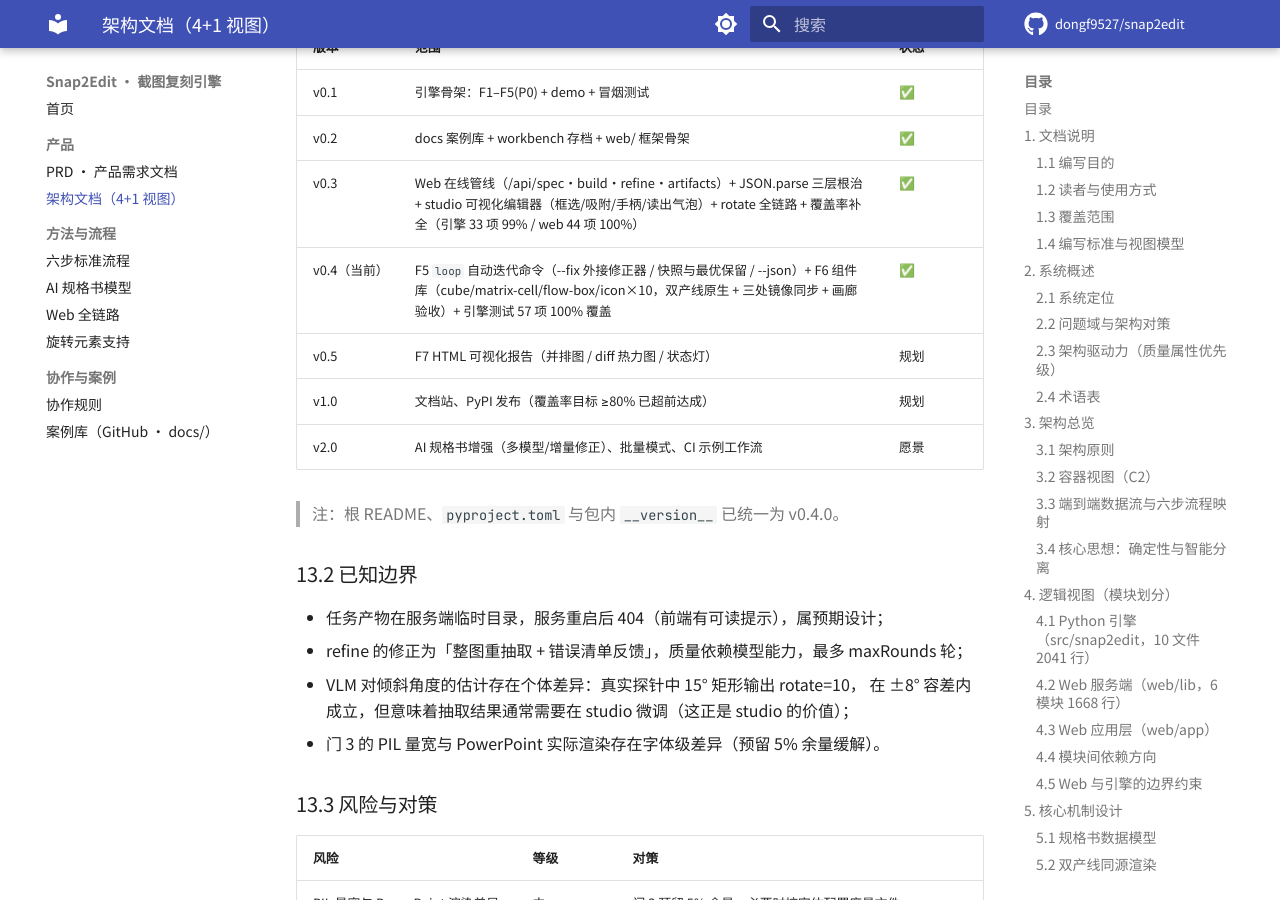
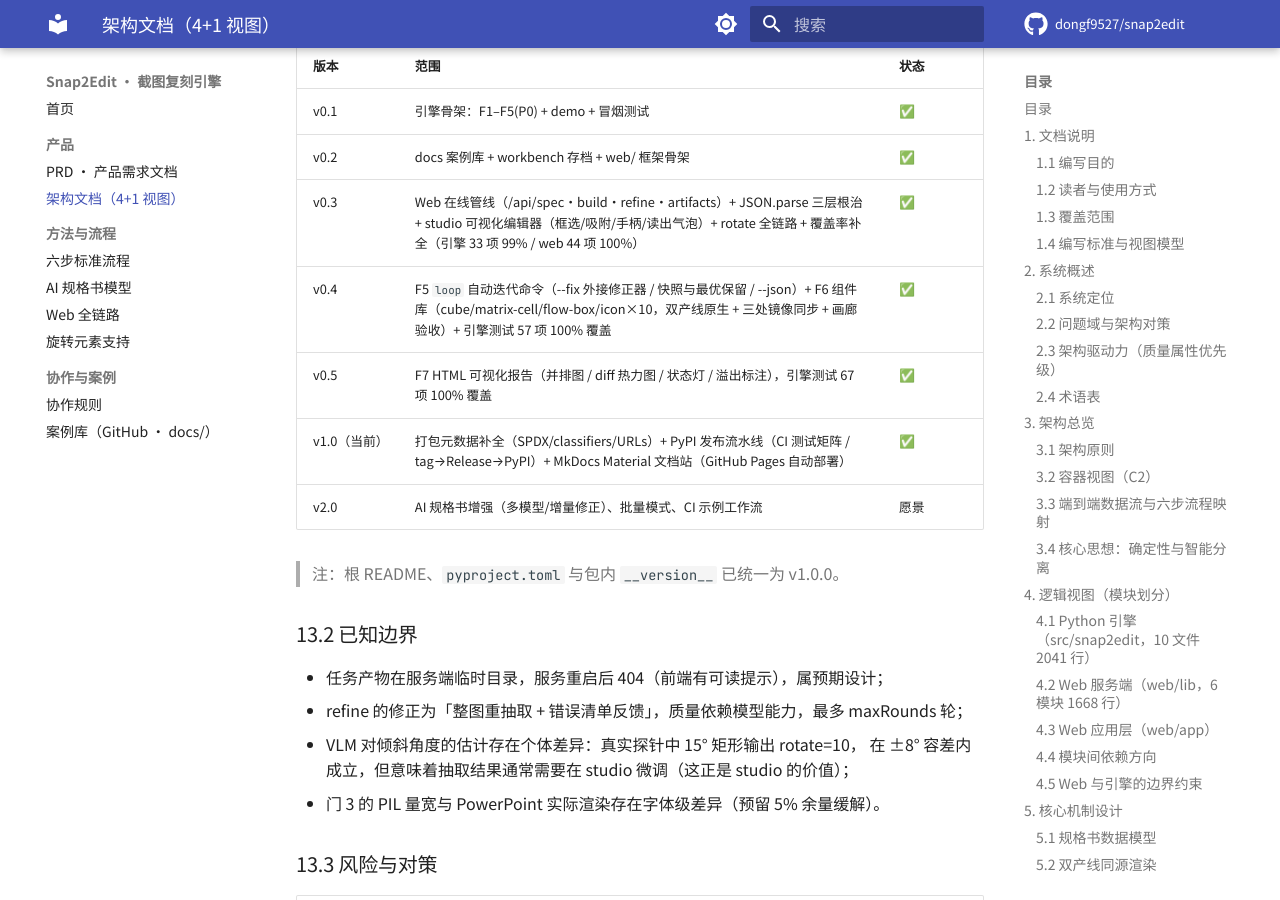
Before and after one commit to dongf9527/snap2edit, an MkDocs documentation site: the page built from docs/ARCHITECTURE.md, in a window 1280 px wide and 900 px high, scrolled down 24711 px. Built offline with MkDocs 1.6.1 and Material for MkDocs 9.7.7, drawn with Linux system fonts in a browser that asks for light colours; comment, search, counter and statistics services are not loaded; some of the changed text lies outside the part shown.

Commit message:
docs: 同步 v1.0.0 至 README / PRD v1.0 / 架构文档 v1.5 / 案例库索引
- README：版本行 v1.0.0（含 PyPI 与文档站）、快速开始 PyPI 安装优先、
  路线 v1.0（当前）标注（发布流水线 / 文档站 / CI）
- PRD：文档版本 v0.5 → v1.0；里程碑 v1.0 → ✅ 全部完成（打包元数据 /
  发布流水线 / 文档站）；开放问题 1（PyPI 占位）标记已解决
- ARCHITECTURE：文档版本 v1.5；系统版本 v1.0.0；§13.1 里程碑补齐
  v0.5/v1.0 状态（并修正遗留的 v0.4 当前标记）；§7.1 部署拓扑纳入
  PyPI 分发与 Pages 文档站；§7.2 安装补 PyPI 渠道；版本历史追加 v1.5
- docs/README.md：PRD/架构文档版本引用同步

````diff
--- a/docs/ARCHITECTURE.md
+++ b/docs/ARCHITECTURE.md
@@ -2,9 +2,9 @@
 
 | 项 | 内容 |
 |---|---|
-| 文档版本 | v1.4（首版 v1.0） |
-| 系统版本 | v0.4.0（以 `pyproject.toml` 为准） |
-| 日期 | 2026-11-03（内容截至 v0.4.0 交付提交） |
+| 文档版本 | v1.5（首版 v1.0） |
+| 系统版本 | v1.0.0（以 `pyproject.toml` 为准） |
+| 日期 | 2026-11-03（内容截至 v1.0.0 发布提交） |
 | 状态 | 随仓库维护，以仓库为准 |
 | 视图模型 | 4+1 视图（逻辑 / 进程 / 部署 / 数据 / 场景）+ C4 容器-组件分层 |
 | 关联文档 | 见 §14-C「关联文档索引」 |
@@ -610,14 +610,15 @@ snap2edit check <dir> [--original IMG] [--no-shot] [--json]
 │                └─ playwright chromium（可选）──▶ 门 4     │
 │  文件系统：/tmp/snap2edit-jobs/<uuid>/（临时任务目录）     │
 └──────────────────────────────────────────────────────────┘
-外部：GitHub 仓库（源码与案例归档）、VLM 服务（外部 API）
+外部：GitHub 仓库（源码与案例归档）、PyPI（引擎分发，tag 触发发布）、
+GitHub Pages（MkDocs 文档站，main 推送自动部署）、VLM 服务（外部 API）
 ```
 
 ### 7.2 环境要求与安装
 
 | 项 | 要求 |
 |---|---|
-| Python | ≥ 3.9；`pip install -e .`（门 4 截图：`pip install -e ".[verify]"` + `playwright install chromium`） |
+| Python | ≥ 3.9；`pip install snap2edit`（PyPI）或 `pip install -e .`（源码）；门 4 截图：`pip install -e ".[verify]"` + `playwright install chromium` |
 | Node | 运行 Web ≥ 18（Next 16）；**跑 Web 单测需 ≥ 24**（node --test 原生执行 TS） |
 | 系统工具 | LibreOffice（PDF 预览，可选）；poppler-utils（高级校验，可选） |
 | 字体 | Noto Sans SC（HTML/量宽）；Microsoft YaHei 由 PPTX 消费端承载 |
@@ -821,12 +822,12 @@ greenlet 并发追踪，保证门 4 异步截图路径计入覆盖）。studio
 | v0.1 | 引擎骨架：F1–F5(P0) + demo + 冒烟测试 | ✅ |
 | v0.2 | docs 案例库 + workbench 存档 + web/ 框架骨架 | ✅ |
 | v0.3 | Web 在线管线（/api/spec·build·refine·artifacts）+ JSON.parse 三层根治 + studio 可视化编辑器（框选/吸附/手柄/读出气泡）+ rotate 全链路 + 覆盖率补全（引擎 33 项 99% / web 44 项 100%） | ✅ |
-| v0.4（当前） | F5 `loop` 自动迭代命令（--fix 外接修正器 / 快照与最优保留 / --json）+ F6 组件库（cube/matrix-cell/flow-box/icon×10，双产线原生 + 三处镜像同步 + 画廊验收）+ 引擎测试 57 项 100% 覆盖 | ✅ |
-| v0.5 | F7 HTML 可视化报告（并排图 / diff 热力图 / 状态灯） | 规划 |
-| v1.0 | 文档站、PyPI 发布（覆盖率目标 ≥80% 已超前达成） | 规划 |
+| v0.4 | F5 `loop` 自动迭代命令（--fix 外接修正器 / 快照与最优保留 / --json）+ F6 组件库（cube/matrix-cell/flow-box/icon×10，双产线原生 + 三处镜像同步 + 画廊验收）+ 引擎测试 57 项 100% 覆盖 | ✅ |
+| v0.5 | F7 HTML 可视化报告（并排图 / diff 热力图 / 状态灯 / 溢出标注），引擎测试 67 项 100% 覆盖 | ✅ |
+| v1.0（当前） | 打包元数据补全（SPDX/classifiers/URLs）+ PyPI 发布流水线（CI 测试矩阵 / tag→Release→PyPI）+ MkDocs Material 文档站（GitHub Pages 自动部署） | ✅ |
 | v2.0 | AI 规格书增强（多模型/增量修正）、批量模式、CI 示例工作流 | 愿景 |
 
-> 注：根 README、`pyproject.toml` 与包内 `__version__` 已统一为 v0.4.0。
+> 注：根 README、`pyproject.toml` 与包内 `__version__` 已统一为 v1.0.0。
 
 ### 13.2 已知边界
 
@@ -908,3 +909,4 @@ rotate 归一化 = round((((deg % 360) + 360) % 360) × 10) / 10  # 双端同式
 | v1.2 | 2026-11-03 | §3.3 / §5.4 增补 Mermaid 时序图（与 ASCII 流程同构）；§1.4 图表约定更新 |
 | v1.3 | 2026-11-03 | 同步 v0.4.0（F5 loop 命令 + F6 组件库）：§4.1 模块表新增 components.py 并更新行数；§4.4 依赖图纳入 components 底座；§4.5 镜像表补组件库同源内容 |
 | v1.4 | 2026-11-03 | 同步 v0.5.0（F7 可视化报告）：§4.1 模块表新增 report.py 并更新 verify.py 行数；§4.4 依赖图纳入 report（延迟导入）；§5.3 补 report.html 报告层语义与 JSON 字段；§3.2 容器图、产物/CLI 表同步 |
+| v1.5 | 2026-11-03 | 同步 v1.0.0 发布：§13.1 里程碑补齐 v0.5/v1.0 状态；§7.1 部署拓扑纳入 PyPI 分发与 Pages 文档站；§7.2 安装方式补 PyPI 渠道 |
````
Also changed, not shown: README.md (+10 -4 lines), docs/PRD.md (+3 -3 lines), docs/README.md (+2 -2 lines).
